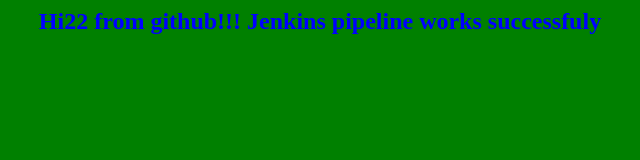
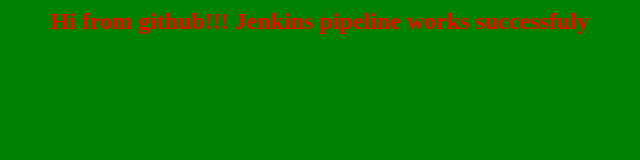
Before and after one commit to Tim1234567d/app-for-jenkins, a plain HTML site: page index.html in a window 1280 px wide. Shown: the whole page, without its empty margins (320-960 px from the left). Drawn offline with Linux system fonts and the light colour scheme.

Commit message:
test commit

```diff
--- a/index.html
+++ b/index.html
@@ -1,7 +1,7 @@
 <html>
 <body bgcolor=green>
 <center>
-<h2><font color=blue>Hi22 from github!!! Jenkins pipeline works successfuly</font></h2>
+<h2><font color=red>Hi from github!!! Jenkins pipeline works successfuly</font></h2>
 </center>
 </body>
 </html>
```
